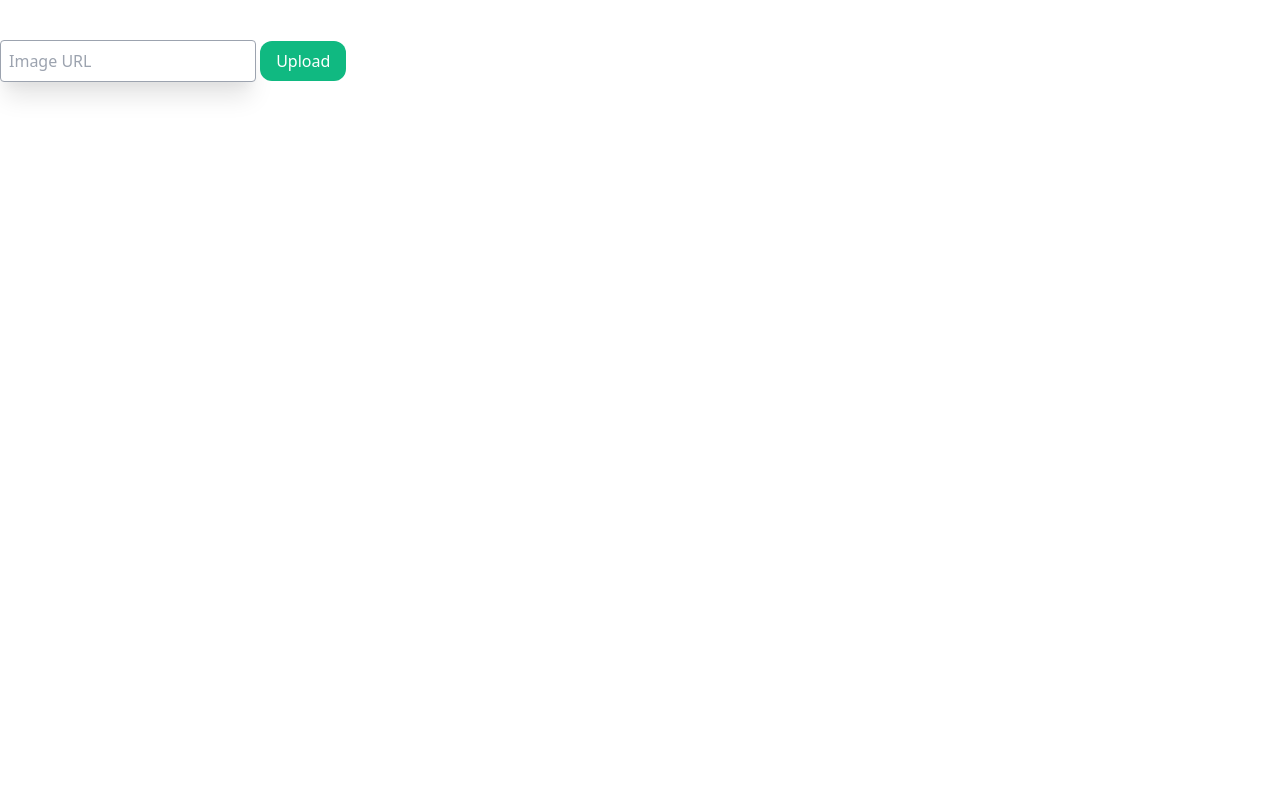
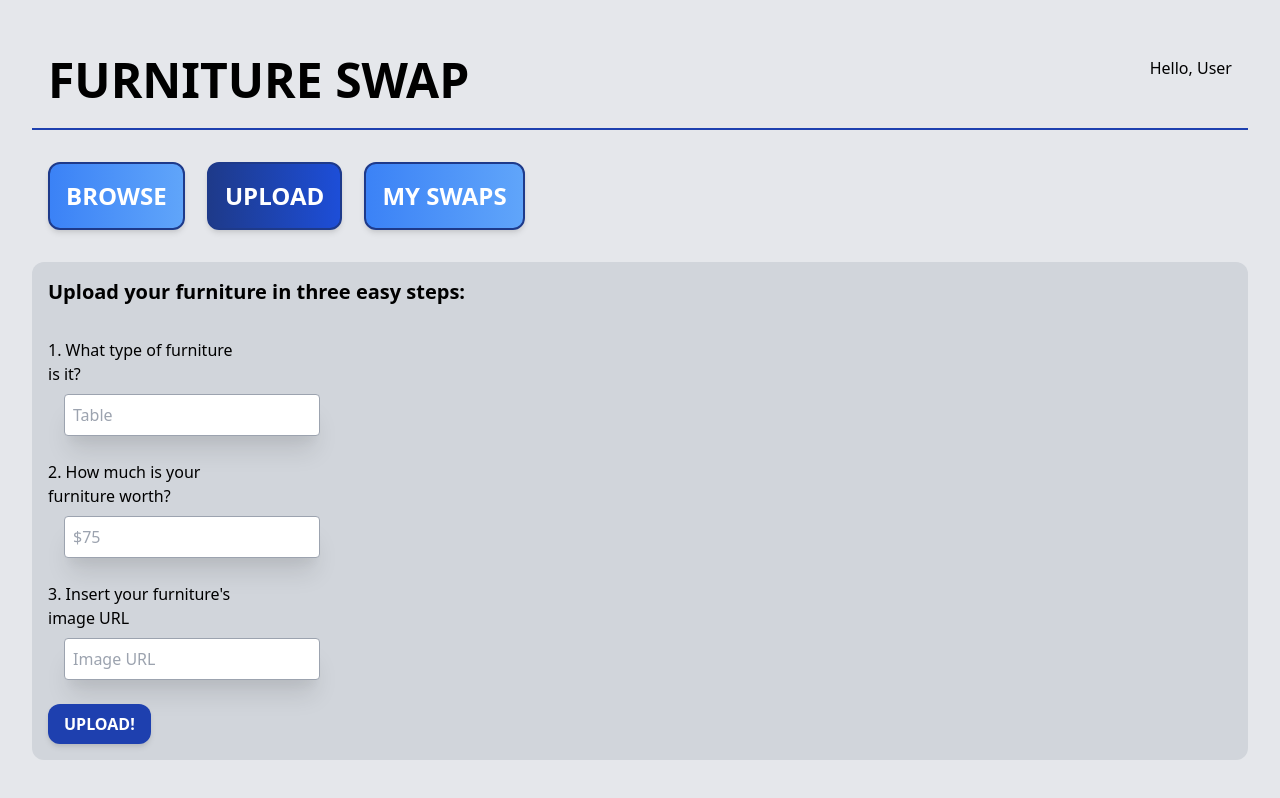
Before and after one commit to mashiwat/final_project, a website: page upload.html in a window 1280 px wide. Drawn offline with nearby package versions, Linux system fonts and the light colour scheme.

Commit message:
upload visuals

```diff
--- a/upload.html
+++ b/upload.html
@@ -4,24 +4,70 @@
 <head>
   <meta charset="UTF-8">
   <meta name="viewport" content="width=device-width, initial-scale=1.0">
-  <title>Kelloggram</title>
+  <title>Furniture Swap</title>
   <link href="https://unpkg.com/tailwindcss@^2/dist/tailwind.min.css" rel="stylesheet" type="text/css">
   <link type="text/css" rel="stylesheet" href="https://www.gstatic.com/firebasejs/ui/4.7.3/firebase-ui-auth.css" />
 </head>
 
-<body>
+<body class="m-8 bg-gray-200">
+
+  <div class="flex my-4 p-4 text-black border-b-2 border-blue-800">
+
+    <h1 class="w-4/5 py-2 text-left text-5xl font-bold">FURNITURE SWAP</h1>
+
+    <div class="w-1/5 py-2 text-right">
+        <div class="block">Hello, User</div>
+        <div class="sign-in-or-sign-out block underline font-semibold"></div>
+    </div>
+  </div>
+
+  <div class="space-x-4 my-4 px-4 py-4 text-2xl text-white">
+      <button type="button" class="inline font-semibold bg-gradient-to-r from-blue-500 to-blue-400 hover:from-blue-900 hover:to-blue-700 px-4 py-4 rounded-xl border-2 border-blue-900 shadow-md"><a href="browse.html">BROWSE</a></button>
+      <button type="button" class="inline font-semibold bg-gradient-to-r from-blue-900 to-blue-700 px-4 py-4 rounded-xl border-2 border-blue-900 shadow-md"><a href="upload.html">UPLOAD</a></button>
+      <button type ="button" class="inline font-semibold bg-gradient-to-r from-blue-500 to-blue-400 hover:from-blue-900 hover:to-blue-700 px-4 py-4 rounded-xl border-2 border-blue-900 shadow-md"><a href="myswaps.html">MY SWAPS</a></button>
+  </div>
 
     <div class="furniture">
       <!-- Posts rendered from JavaScript -->
     </div>
 
     <!-- New furniture form -->
-    <div>
-      <form class="w-full mt-8">
-        <input type="text" id="image-url" name="image-url" placeholder="Image URL" class="my-2 p-2 w-64 border border-gray-400 rounded shadow-xl focus:outline-none focus:ring-purple-500 focus:border-purple-500">
-        <button class="bg-green-500 hover:bg-green-600 text-white px-4 py-2 rounded-xl">Upload</button>
-      </form>
+    <div class="block p-4 space-y-4 bg-gray-300 rounded-xl">
+
+      <p class="inline-block align-middle mb-4 text-xl font-semibold">Upload your furniture in three easy steps:</p>
+
+      <div class="w-1/3 space-x-4">
+
+        <p class="w-1/2 inline-block align-middle">1. What type of furniture is it?</p>
+        <form class="inline-block place-items-end">
+          <input type="text" id="image-url" name="image-url" placeholder="Table" class="my-2 p-2 w-64 border border-gray-400 rounded shadow-xl focus:outline-none focus:ring-blue-500 focus:border-blue-500">
+        </form>
+      </div>
+
+      <div class="w-1/3 space-x-4">
+
+        <p class="w-1/2 inline-block align-middle">2. How much is your furniture worth?</p>
+        <form class="inline-block place-items-end">
+          <input type="text" id="image-url" name="image-url" placeholder="$75" class="my-2 p-2 w-64 border border-gray-400 rounded shadow-xl focus:outline-none focus:ring-blue-500 focus:border-blue-500">
+        </form>
+      </div>
+
+      <div class="w-1/3 space-x-4">
+
+        <p class="w-1/2 inline-block align-middle">3. Insert your furniture's image URL</p>
+        <form class="inline-block place-items-end">
+          <input type="text" id="image-url" name="image-url" placeholder="Image URL" class="my-2 p-2 w-64 border border-gray-400 rounded shadow-xl focus:outline-none focus:ring-blue-500 focus:border-blue-500">
+        </form>
+      </div>
+
+      <div class="w-1/3">
+        <button id="upload_button" class="inline-block font-semibold text-white px-4 py-2 bg-blue-800 rounded-xl shadow-md">UPLOAD!</button>
+      </div>
+
+
+
     </div>
+
 
 
   <!-- Put the Firebase config here -->
```
Also changed, not shown: myswaps.html (+26 -9 lines).
